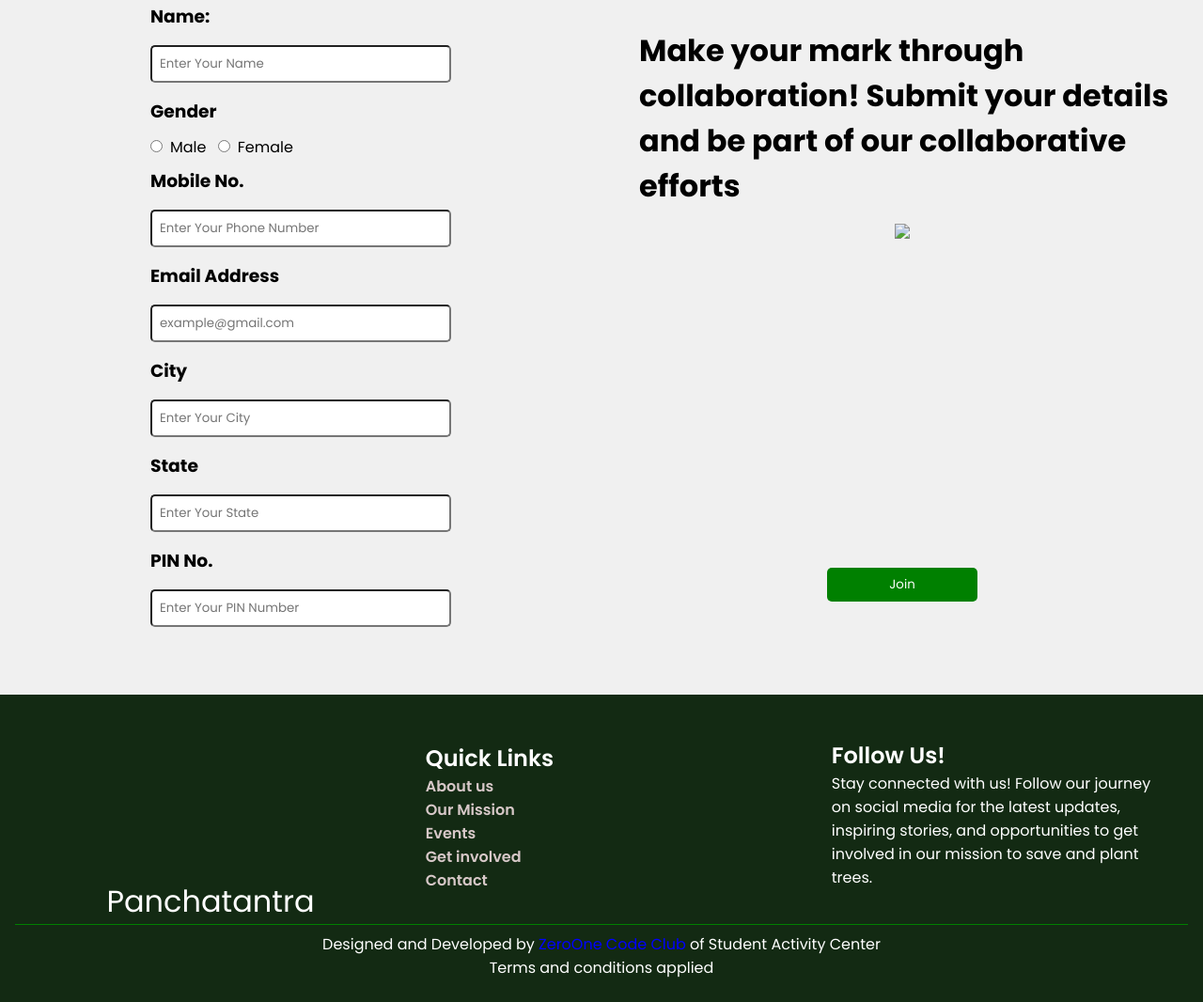
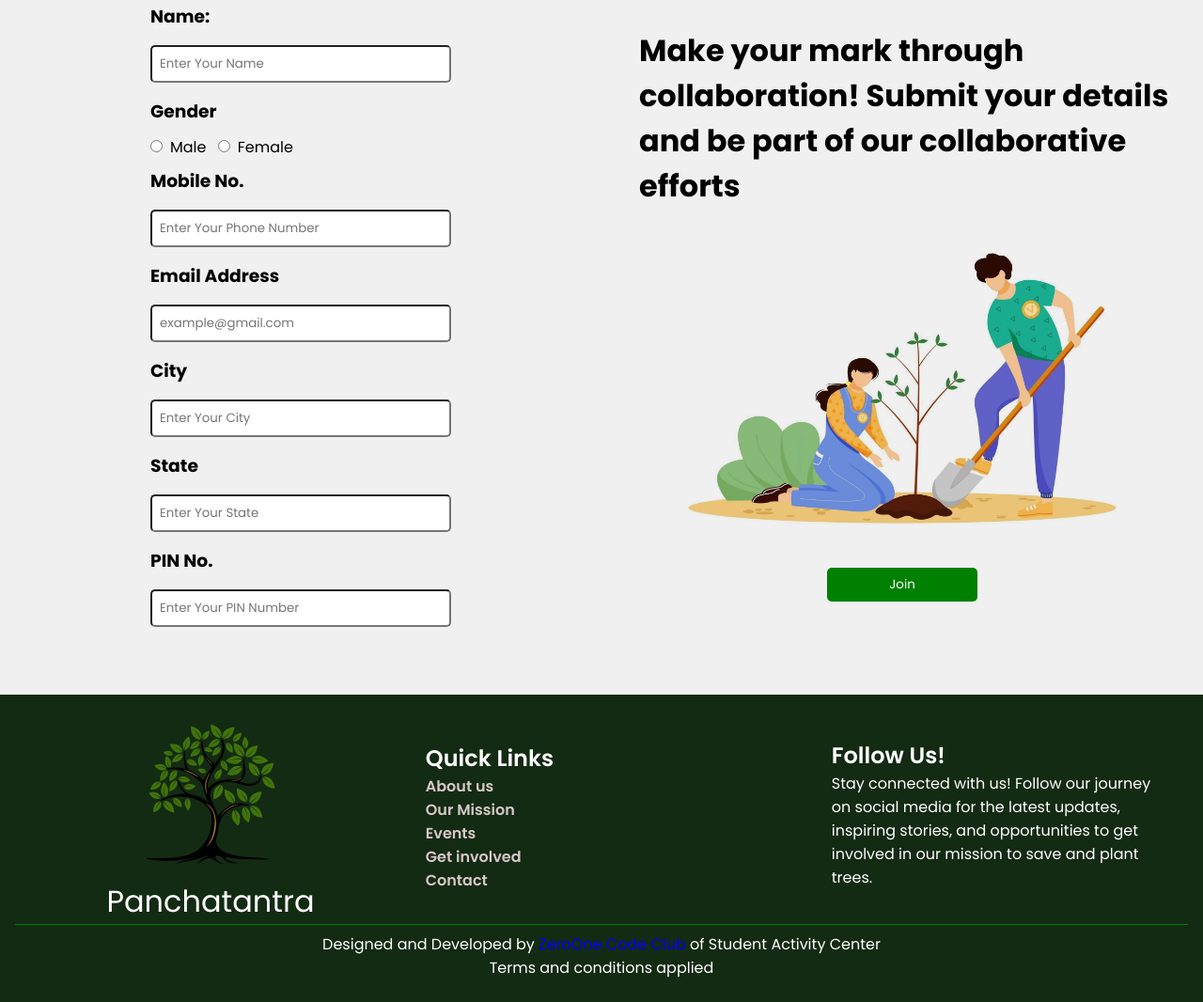
Before and after one commit to dinexh/Project_Panchatantra, a plain HTML site: page app/Contribute/contribute.html in a window 1280 px wide. Shown: the part 149-1215 px from the top of the page at 94% size. Drawn offline with Linux system fonts and the light colour scheme; files that its build step writes are made by us from their sources; files whose address does not match are found by name.

Commit message:
Updated Images in Collab Page

```diff
--- a/app/Contribute/contribute.html
+++ b/app/Contribute/contribute.html
@@ -5,7 +5,7 @@
     <meta name="viewport" content="width=device-width, initial-scale=1.0">
     <title>Contribute</title>
     <link rel="stylesheet" href="contribute.css">
-    <link rel="stylesheet" href="index.css">
+    <link rel="stylesheet" href="../index.css">
 </head>
 <body>
     <div class="container">
@@ -57,14 +57,14 @@
                    </div>
                 <div class="head">
                     <h1>Make your mark through collaboration! Submit your details and be part of our collaborative efforts</h1>
-                    <img src="../Assets/planting collab.jpeg"  height="350vh">
+                    <img src="/Assets/planting collab.jpeg"  height="350vh">
                     <button>Join</button>
                 </div>
             </div>
             <footer>
                 <div class="footer-in">
                     <div class="footer-in-one">
-                        <img src="../Assets/tree.png" height="180vh" alt="">
+                        <img src="/Assets/tree.png" height="180vh" alt="">
                         <h1>Panchatantra</h1>
                         <!-- <p>Every Tree has a its own Story</p> -->
                     </div>
```
Also changed, not shown: app/index.html (+1 -0 lines).
